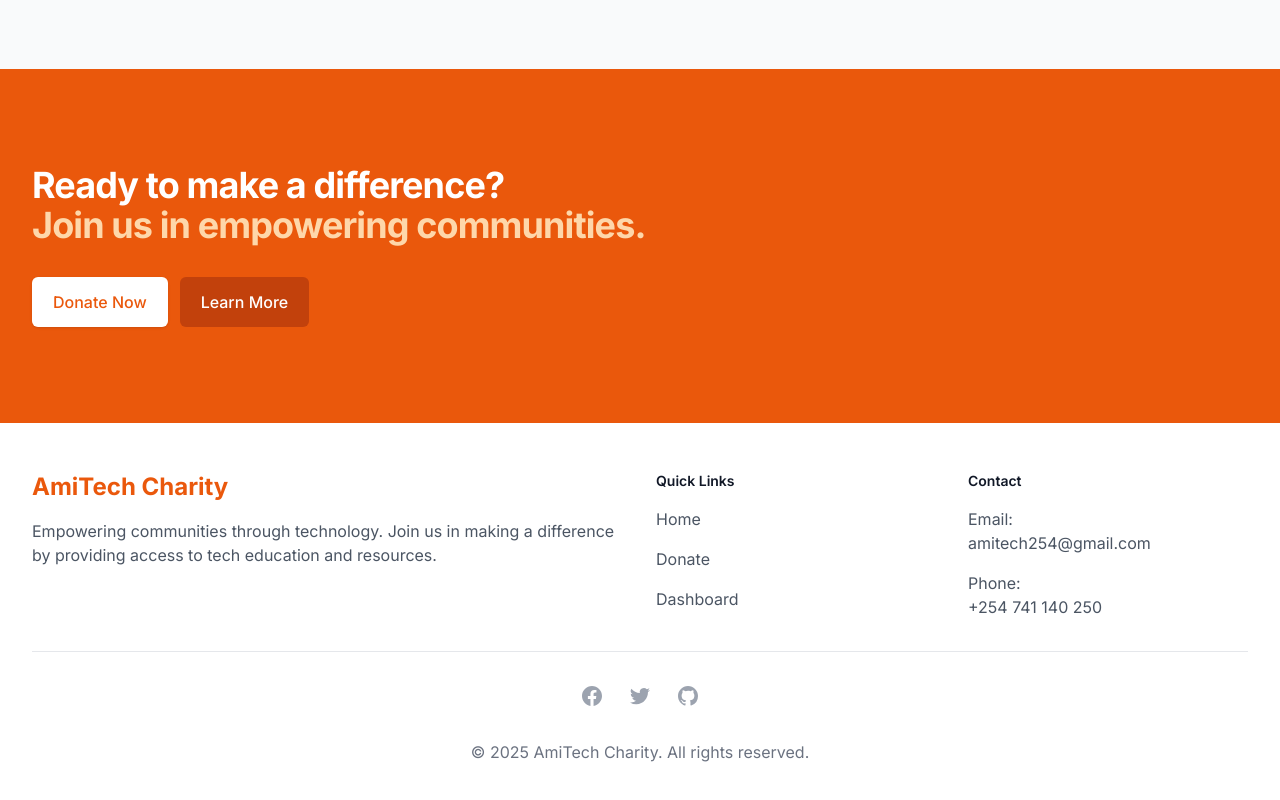
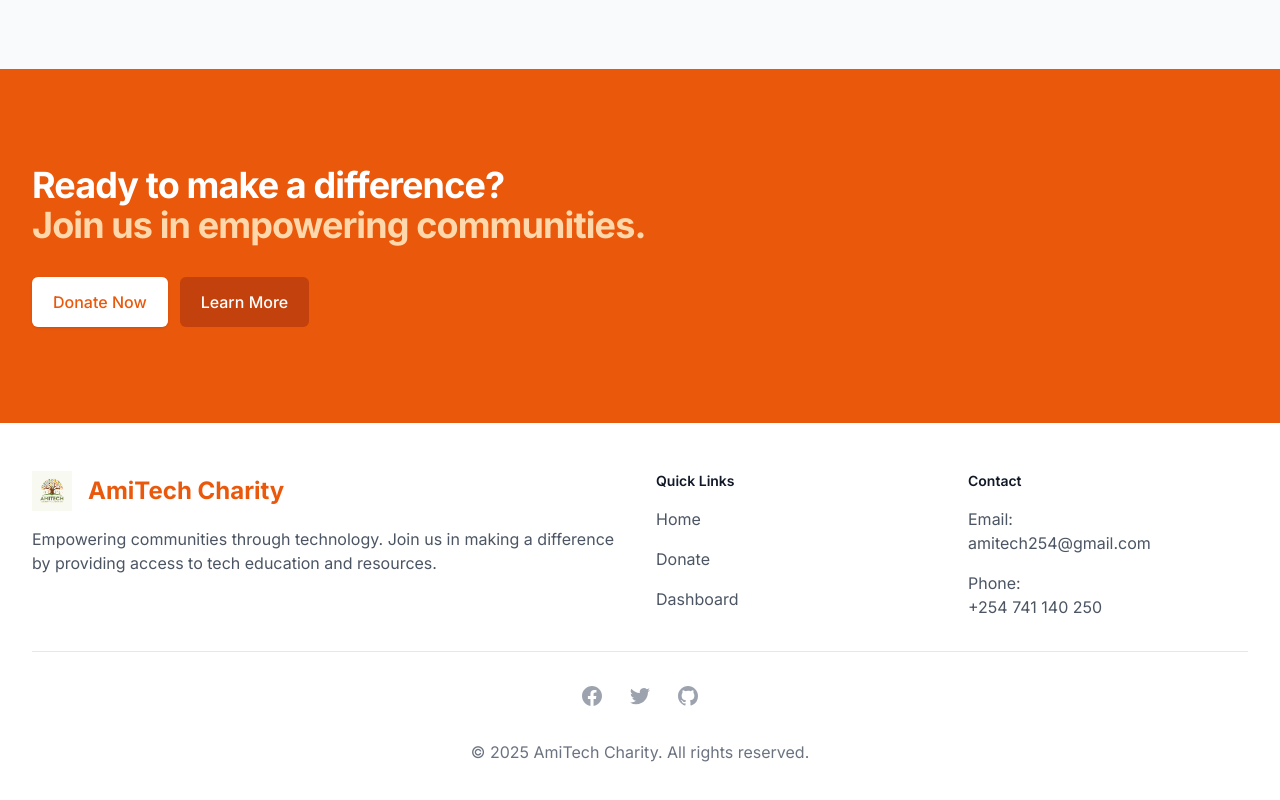
Before and after one commit to Faqih001/Fund_Raiser_Mpesa, a Next.js app: page / in a window 1280 px wide. Shown: the part 1577-2377 px from the top of the page. Built offline with nearby package versions, Linux system fonts and the light colour scheme.

Commit message:
Add logo image to footer alongside brand name

```diff
--- a/src/components/Footer.jsx
+++ b/src/components/Footer.jsx
@@ -8,7 +8,16 @@
         <div className="grid grid-cols-1 md:grid-cols-4 gap-8">
           {/* Brand and Description */}
           <div className="col-span-2">
-            <h3 className="text-2xl font-bold text-orange-600">AmiTech Charity</h3>
+            <div className="flex items-center">
+              <Image
+                src="/Amitech.png"
+                alt="AmiTech Logo"
+                width={40}  // Adjust the width as needed
+                height={40} // Adjust the height as needed
+                className="mr-4" // This adds a margin to the right of the logo
+              />
+              <h3 className="text-2xl font-bold text-orange-600">AmiTech Charity</h3>
+            </div>
             <p className="mt-4 text-base text-gray-600">
               Empowering communities through technology. Join us in making a difference
               by providing access to tech education and resources.
```
